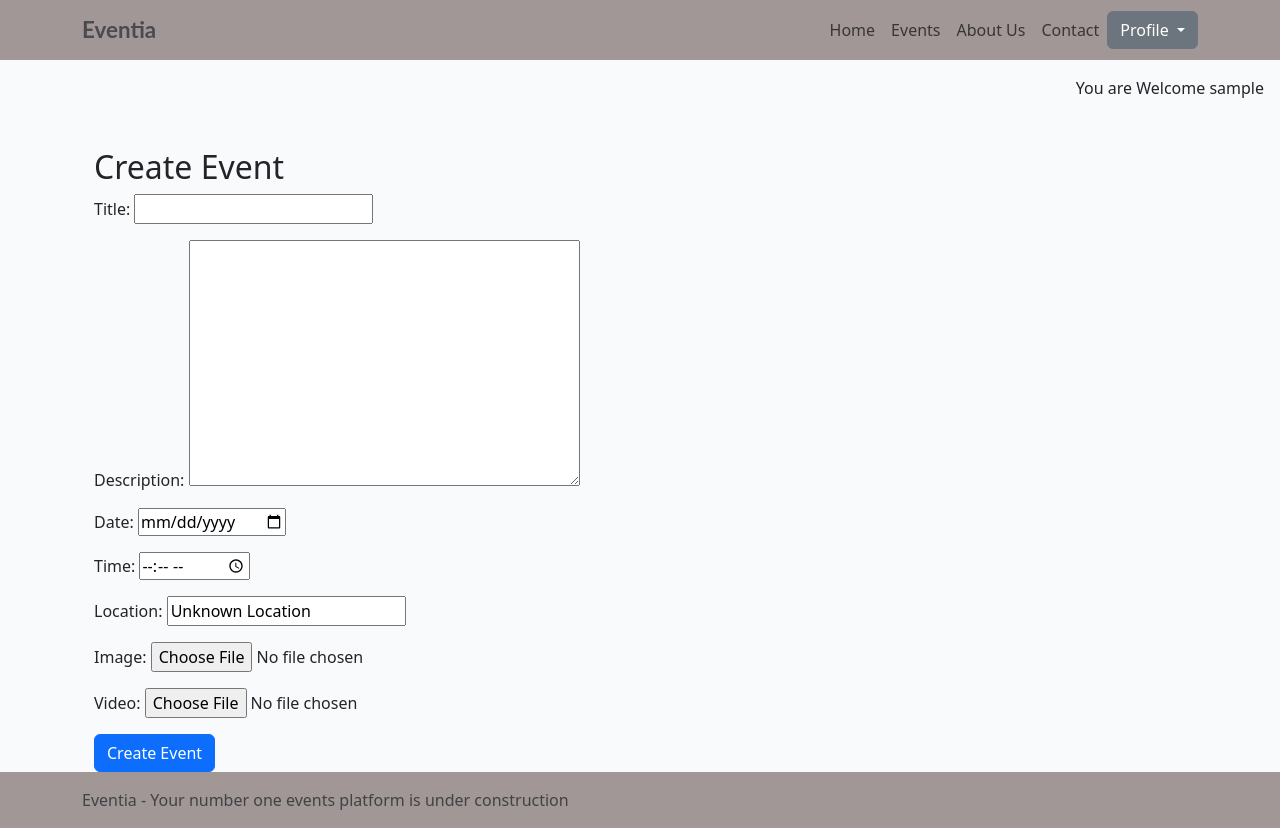
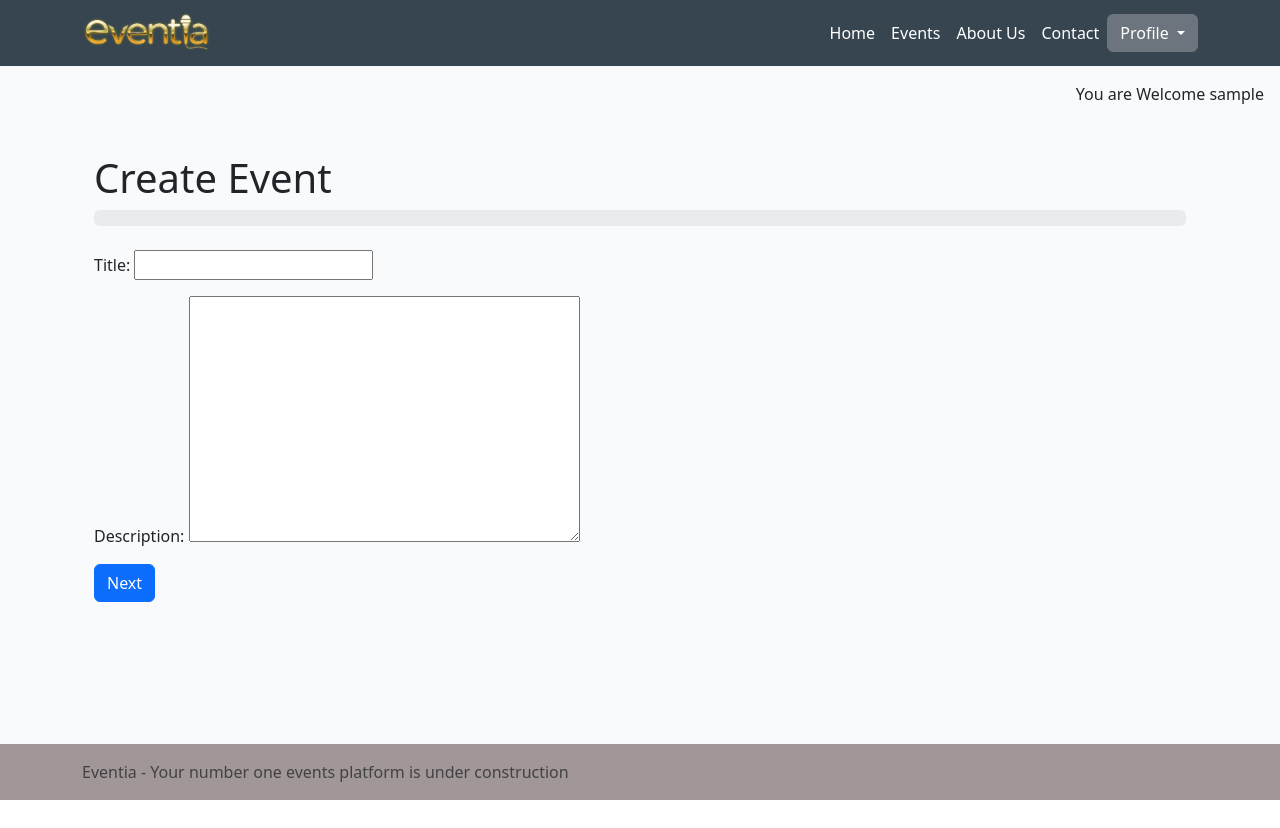
Before and after one commit to Kaakyire9/Eventia, a Django app: page /create/ in a window 1280 px wide. After the commit the page ends 800 px from the top, so only its background shows below. Run offline with Django 4.2, Linux system fonts and the light colour scheme; the visitor is signed in with stand-in values (Sample User, id 1); some libraries are stand-ins or nearby versions.

Commit message:
Enhance event templates and styles: update description rendering to use safe filter, modify navbar styles, and add upcoming events section with media support

```diff
--- a/events/templates/events/create_event.html
+++ b/events/templates/events/create_event.html
@@ -1,5 +1,6 @@
 <!-- create_event.html -->
 {% extends "base.html" %}
+{% load static %}
 
 {% block title %}
 Create Event
@@ -7,9 +8,13 @@ Create Event
 
 {% block content %}
 <div class="container mt-5">
-    <h2>Create Event</h2>
-    <form method="POST" enctype="multipart/form-data" class="needs-validation" novalidate>
+    <h1>Create Event</h1>
+    <div class="progress mb-4">
+        <div id="progress-bar" class="progress-bar" role="progressbar" style="width: 0%;" aria-valuenow="0" aria-valuemin="0" aria-valuemax="100"></div>
+    </div>
+    <form id="create-event-form" method="post" enctype="multipart/form-data">
         {% csrf_token %}
+        <div class="form-step">
             <div class="mb-3">
                 {{ form.title.label_tag }}
                 {{ form.title }}
@@ -24,6 +29,9 @@ Create Event
                     Please provide a valid description.
                 </div>
             </div>
+            <button type="button" class="btn btn-primary" onclick="nextStep()">Next</button>
+        </div>
+        <div class="form-step" style="display: none;">
             <div class="mb-3">
                 {{ form.date.label_tag }}
                 {{ form.date }}
@@ -38,6 +46,10 @@ Create Event
                     Please provide a valid time.
                 </div>
             </div>
+            <button type="button" class="btn btn-secondary" onclick="prevStep()">Previous</button>
+            <button type="button" class="btn btn-primary" onclick="nextStep()">Next</button>
+        </div>
+        <div class="form-step" style="display: none;">
             <div class="mb-3">
                 {{ form.location.label_tag }}
                 {{ form.location }}
@@ -52,6 +64,10 @@ Create Event
                     Please provide a valid capacity.
                 </div>
             </div>
+            <button type="button" class="btn btn-secondary" onclick="prevStep()">Previous</button>
+            <button type="button" class="btn btn-primary" onclick="nextStep()">Next</button>
+        </div>
+        <div class="form-step" style="display: none;">
             <div class="mb-3">
                 {{ form.image.label_tag }}
                 {{ form.image }}
@@ -66,7 +82,59 @@ Create Event
                     Please provide a valid video.
                 </div>
             </div>
+            <button type="button" class="btn btn-secondary" onclick="prevStep()">Previous</button>
             <button type="submit" class="btn btn-primary">Create Event</button>
+        </div>
     </form>
 </div>
+
+<!-- Include TinyMCE from CDN with API key -->
+<script src="https://cdn.tiny.cloud/1/ehgfnoldpm58zd26rm85ihmd7yw2vcv2gft0cporiu3pts7j/tinymce/5/tinymce.min.js" referrerpolicy="origin"></script>
+<script>
+    tinymce.init({
+        selector: 'textarea',  // Change this value according to your HTML
+        plugins: 'advlist autolink lists link image charmap print preview hr anchor pagebreak',
+        toolbar_mode: 'floating',
+        setup: function (editor) {
+            editor.on('change', function () {
+                editor.save();
+            });
+        }
+    });
+
+    let currentStep = 0;
+    const formSteps = document.querySelectorAll('.form-step');
+    const progressBar = document.getElementById('progress-bar');
+
+    function updateProgressBar() {
+        const progress = (currentStep / (formSteps.length - 1)) * 100;
+        progressBar.style.width = progress + '%';
+        progressBar.setAttribute('aria-valuenow', progress);
+    }
+
+    function showStep(step) {
+        formSteps.forEach((formStep, index) => {
+            formStep.style.display = index === step ? 'block' : 'none';
+        });
+        updateProgressBar();
+    }
+
+    function nextStep() {
+        if (currentStep < formSteps.length - 1) {
+            currentStep++;
+            showStep(currentStep);
+        }
+    }
+
+    function prevStep() {
+        if (currentStep > 0) {
+            currentStep--;
+            showStep(currentStep);
+        }
+    }
+
+    document.addEventListener('DOMContentLoaded', () => {
+        showStep(currentStep);
+    });
+</script>
 {% endblock %}
--- a/events/templates/events/event_list.html
+++ b/events/templates/events/event_list.html
@@ -25,7 +25,7 @@
                     {% endif %}
                     <div class="card-body">
                         <h5 class="card-title">{{ event.title }}</h5>
-                        <p class="card-text">{{ event.description|truncatewords:20 }}</p>
+                        <p class="card-text">{{ event.description|truncatewords:20|safe }}</p>
                         <p class="card-text"><small class="text-muted">{{ event.date }} - {{ event.time }}</small></p>
                         <p class="card-text">
                             <i class="fas fa-thumbs-up"></i> {{ event.likes.count }} Likes
--- a/events/urls.py
+++ b/events/urls.py
@@ -1,6 +1,6 @@
 # urls.py
 from django.urls import path
-from .views import create_event, event_list, home, about, event_detail, update_event, delete_event, like_event, update_comment, delete_comment, request_attendance, approve_attendance
+from .views import create_event, event_list, home, about, event_detail, update_event, delete_event, like_event, update_comment, delete_comment, request_attendance, approve_attendance, add_comment
 
 urlpatterns = [
     path('about/', about, name='about'),
@@ -14,5 +14,6 @@ urlpatterns = [
     path('comments/<int:pk>/delete/', delete_comment, name='delete_comment'),
     path('events/<int:event_id>/request_attendance/', request_attendance, name='request_attendance'),
     path('attendees/<int:attendee_id>/approve/', approve_attendance, name='approve_attendance'),
+    path('events/<int:event_id>/add_comment/', add_comment, name='add_comment'),
     path('', home, name='home'),  # Home page
 ]
--- a/events/views.py
+++ b/events/views.py
@@ -6,6 +6,7 @@ from django.core.paginator import Paginator
 from django.utils import timezone
 from .forms import EventForm, CommentForm
 from .models import Event, Like, Comment, Attendee
+from django.contrib import messages
 
 @login_required
 def create_event(request):
@@ -28,27 +29,20 @@ def event_list(request):
     page_obj = paginator.get_page(page_number)
     return render(request, 'events/event_list.html', {'page_obj': page_obj, 'post_list': page_obj})
 
-@login_required
 def event_detail(request, pk):
     event = get_object_or_404(Event, pk=pk)
-    comments = event.comments.all()
-    is_liked = event.likes.filter(user=request.user).exists()
-    if request.method == 'POST':
-        comment_form = CommentForm(request.POST)
-        if comment_form.is_valid():
-            comment = comment_form.save(commit=False)
-            comment.event = event
-            comment.user = request.user
-            comment.save()
-            return redirect('event_detail', pk=event.pk)
-    else:
-        comment_form = CommentForm()
-    return render(request, 'events/event_detail.html', {
+    attendance_requested = None
+    if request.user.is_authenticated:
+        attendance_requested = event.attendees.filter(user=request.user).first()
+    comments = Comment.objects.filter(event=event).order_by('-created_at')  # Order by created_at descending
+    comment_form = CommentForm()
+    context = {
         'event': event,
+        'attendance_requested': attendance_requested,
         'comments': comments,
-        'is_liked': is_liked,
-        'comment_form': comment_form
-    })
+        'comment_form': comment_form,
+    }
+    return render(request, 'events/event_detail.html', context)
 
 @login_required
 def like_event(request, pk):
@@ -108,6 +102,30 @@ def delete_comment(request, pk):
         return redirect('event_detail', pk=event_pk)
     return render(request, 'events/delete_comment.html', {'comment': comment})
 
+@login_required
+def add_comment(request, event_id):
+    event = get_object_or_404(Event, id=event_id)
+    if request.method == 'POST':
+        form = CommentForm(request.POST)
+        if form.is_valid():
+            comment = form.save(commit=False)
+            comment.event = event
+            comment.user = request.user
+            comment.save()
+            if request.headers.get('x-requested-with') == 'XMLHttpRequest':
+                return JsonResponse({
+                    'success': True,
+                    'comment': {
+                        'pk': comment.pk,
+                        'content': comment.content,
+                        'user': comment.user.username,
+                        'created_at': comment.created_at.strftime('%Y-%m-%d %H:%M:%S')
+                    },
+                    'comment_count': event.comments.count()
+                })
+            return redirect('event_detail', pk=event.id)
+    return JsonResponse({'success': False})
+
 def home(request):
     # Get the current date
     current_date = timezone.now().date()
@@ -132,7 +150,10 @@ def request_attendance(request, event_id):
         # New request created
         attendee.requested_at = timezone.now()
         attendee.save()
-    return redirect('event_detail', event_id=event.id)
+        messages.success(request, 'Request has been submitted and is waiting for approval.')
+    else:
+        messages.info(request, 'You have already requested to attend this event.')
+    return redirect('event_detail', pk=event.id)
 
 @login_required
 def approve_attendance(request, attendee_id):
@@ -141,4 +162,5 @@ def approve_attendance(request, attendee_id):
         attendee.approved = True
         attendee.approved_at = timezone.now()
         attendee.save()
-    return redirect('event_detail', event_id=attendee.event.id)
+        messages.success(request, 'Attendance request has been approved.')
+    return redirect('event_detail', pk=attendee.event.id)
--- a/static/css/style.css
+++ b/static/css/style.css
@@ -6,7 +6,7 @@ body {
     font-family: Lato, sans-serif;
     font-size: 1.4rem;
     font-weight: 700;
-    color: #4A4A4F;
+    color: #1111e1;
 }
 
 .red-o {
@@ -22,7 +22,7 @@ body {
 }
 
 .dark-bg {
-    background-color: #445261;
+    background-color: #0c7ceb;
 }
 
 .main-bg {
@@ -159,3 +159,24 @@ body {
 .approval {
     color: rgb(222, 146, 168);
 }
+
+.navbar-custom {
+    background-color: #36454F; /* Custom background color */
+}
+
+.navbar-custom .navbar-brand,
+.navbar-custom .nav-link {
+    color: #fff; /* Custom text color */
+}
+
+.navbar-custom .nav-link:hover {
+    color: #E84610; /* Custom hover color */
+}
+
+.navbar-brand img {
+    transition: box-shadow 0.3s ease-in-out;
+}
+
+.navbar-brand img:hover {
+    box-shadow: 0 0 15px rgba(232, 70, 16, 0.8); /* Glow effect */
+}
--- a/templates/base.html
+++ b/templates/base.html
@@ -25,9 +25,11 @@
 
 <body class="d-flex flex-column min-vh-100">
     <!-- Navigation -->
-    <nav class="navbar navbar-expand-lg navbar-light light-bg">
+    <nav class="navbar navbar-expand-lg navbar-custom">
         <div class="container">
-            <a class="navbar-brand brand" href="#">Eventia</a>
+            <a class="navbar-brand" href="{% url 'home' %}">
+                <img src="{% static 'images/eventia_logo.png' %}" alt="Eventia Logo" class="img-fluid" style="height: 40px;">
+            </a>
             <button class="navbar-toggler" type="button" data-bs-toggle="collapse" data-bs-target="#navbarNav"
                 aria-controls="navbarNav" aria-expanded="false" aria-label="Toggle navigation">
                 <span class="navbar-toggler-icon"></span>
--- a/templates/home.html
+++ b/templates/home.html
@@ -102,7 +102,7 @@ Home
                     {% endif %}
                     <div class="card-body">
                         <h5 class="card-title">{{ event.title }}</h5>
-                        <p class="card-text">{{ event.description|truncatewords:20 }}</p>
+                        <p class="card-text">{{ event.description|truncatewords:20|safe }}</p>
                         <p class="card-text"><small class="text-muted">{{ event.date }} - {{ event.time }}</small></p>
                         <p class="card-text">
                             <i class="fas fa-thumbs-up"></i> {{ event.likes.count }} Likes
```
Also changed, not shown: events/templates/events/event_detail.html (+55 -24 lines), media/events/images/pexels-pixabay-39584.jpg (added), media/events/images/pexels-pixabay-39584_r2NOlwR.jpg (added), static/images/eventia_logo.png (added), static/images/shining_gold_text_effect _favi.png (added). Lines whose indentation alone changed are shown as unchanged.
